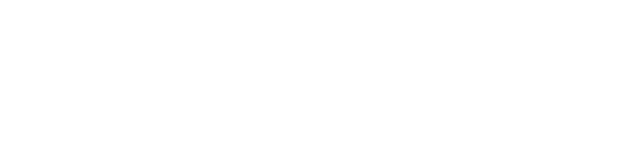
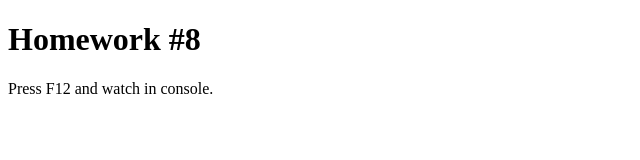
Before and after one commit to Boban7/Link_for_me, a plain HTML site: page FE_9_8_homework_functions/homework/index.html in a window 1280 px wide. Shown: the whole page, without its empty margins (0-640 px from the left). Drawn offline with Linux system fonts and the light colour scheme.

Commit message:
Update index.html
add - tip - watch in console (F12)

```diff
--- a/FE_9_8_homework_functions/homework/index.html
+++ b/FE_9_8_homework_functions/homework/index.html
@@ -7,6 +7,8 @@
 	<title>HW_8</title>
 </head>
 <body>
+	<h1>Homework #8</h1>
+	<p>Press F12 and watch in console.</p>
 	<script src="src/isBigger.js"></script>
 		<!--eslint isBigger.js -->
 	<script src="src/isSmaller.js"></script>
```
